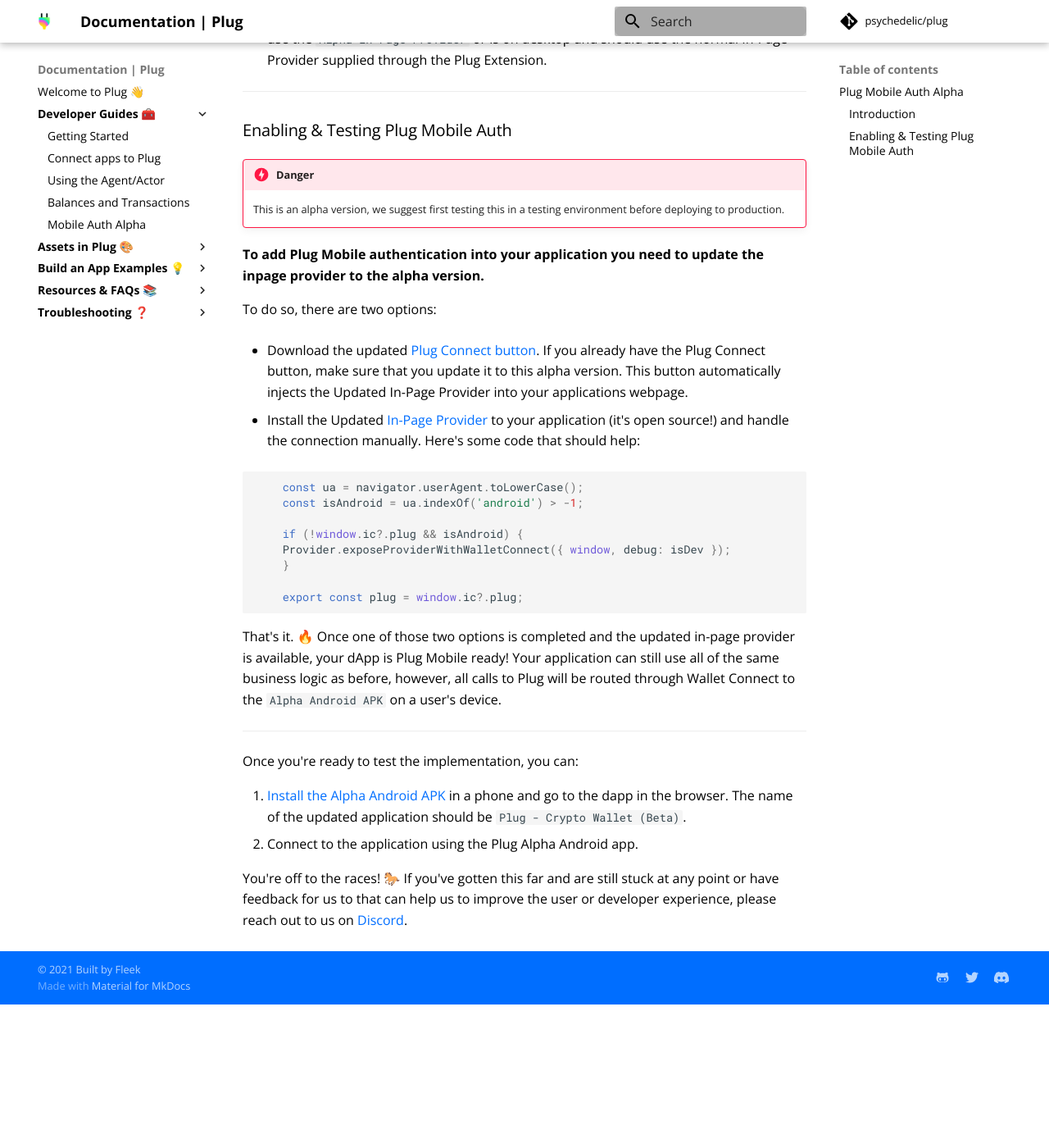
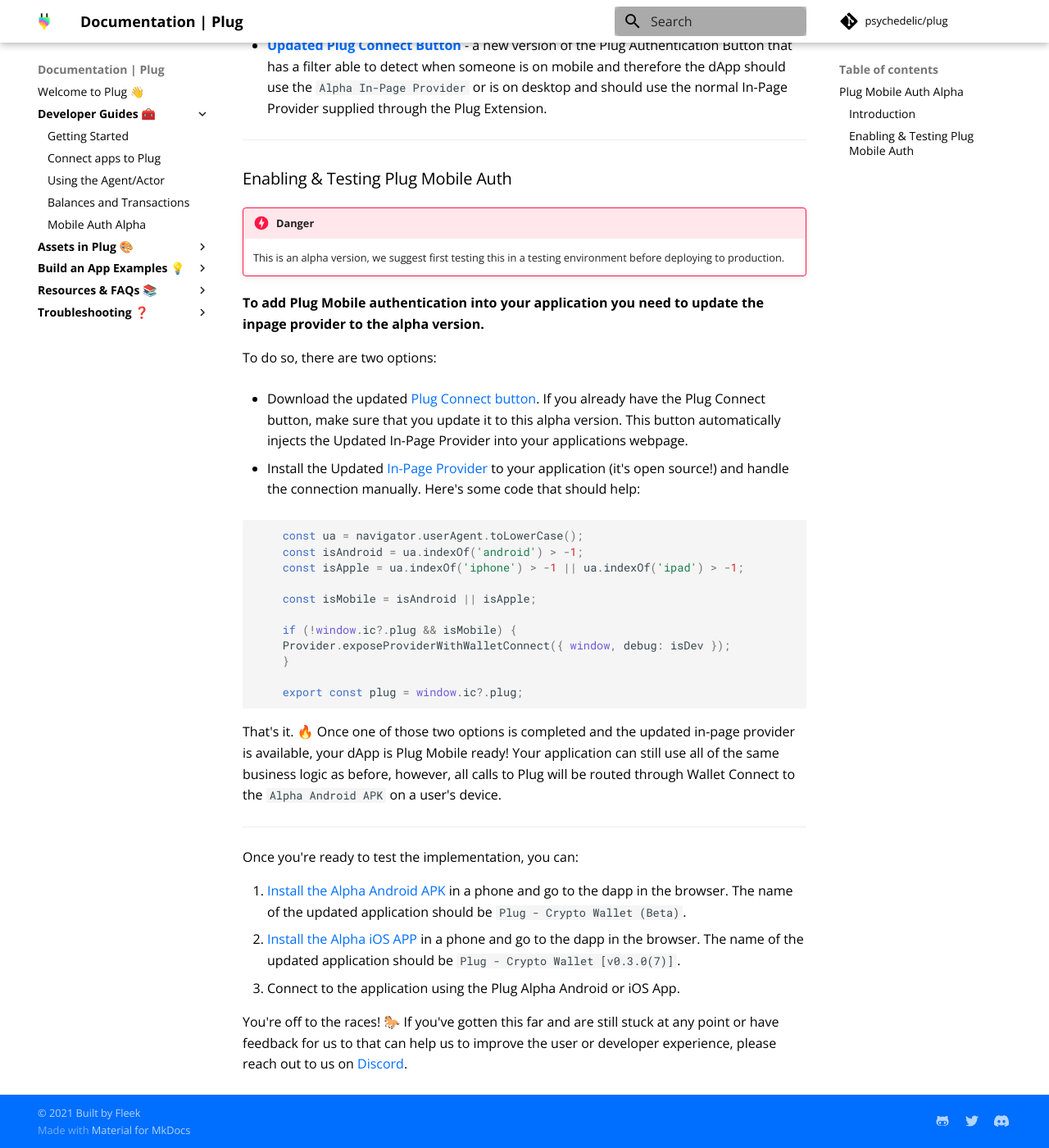
Before and after one commit to Psychedelic/plug-docs, an MkDocs documentation site: the page built from docs/getting-started/alpha-wallet-connect.md, in a window 1280 px wide and 1400 px high, scrolled down 953 px. Shown: the whole window at 82% size. Built offline with MkDocs 1.6.1 and Material for MkDocs 9.7.7, drawn with Linux system fonts in a browser that asks for light colours; comment, search, counter and statistics services are not loaded; before the commit the page ends 2178 px from its top, so only the background shows below that; some of the changed text lies outside the part shown.

Commit message:
Wallet connect 2 (#40)
* added iOS docuemntatio

* improvement

* changed ipa for app

* fixes

```diff
--- a/docs/getting-started/alpha-wallet-connect.md
+++ b/docs/getting-started/alpha-wallet-connect.md
@@ -17,8 +17,9 @@
 
 The alpha Plug Mobile auth comes with 3 packages:
 
-- [**Alpha Android APK**](https://play.google.com/apps/testing/co.psychedelic.plug) - the updated Android application that can talk using Wallet Connect.
-- [**Alpha In-Page Provider**](https://github.com/Psychedelic/plug-inpage-provider/tree/feat/wallet-connect-rpc#readme) - a new in-page provider specially designed to look for & communicate with the `Alpha Android APK`.
+- [**Alpha Android APK**](https://play.google.com/apps/testing/co.psychedelic.plug) - the updated Android application that can communicate using Wallet Connect.
+- [**Alpha iOS APP**](https://testflight.apple.com/join/yID6TEpV) - the updated iOS application that can communicate using Wallet Connect.
+- [**Alpha In-Page Provider**](https://github.com/Psychedelic/plug-inpage-provider/tree/feat/wallet-connect-rpc#readme) - a new in-page provider specially designed to look for & communicate with the `Alpha Android APK` or `Alpha iOS APP`.
 - [**Updated Plug Connect Button**](../../build-an-app-examples/plug-button/) - a new version of the Plug Authentication Button that has a filter able to detect when someone is on mobile and therefore the dApp should use the `Alpha In-Page Provider` or is on desktop and should use the normal In-Page Provider supplied through the Plug Extension.
 
 ---
@@ -41,8 +42,11 @@
 
     const ua = navigator.userAgent.toLowerCase();
     const isAndroid = ua.indexOf('android') > -1;
+    const isApple = ua.indexOf('iphone') > -1 || ua.indexOf('ipad') > -1;
 
-    if (!window.ic?.plug && isAndroid) {
+    const isMobile = isAndroid || isApple;
+
+    if (!window.ic?.plug && isMobile) {
     Provider.exposeProviderWithWalletConnect({ window, debug: isDev });
     }
 
@@ -56,7 +60,8 @@
 Once you're ready to test the implementation, you can:
 
 1. [Install the Alpha Android APK](https://play.google.com/apps/testing/co.psychedelic.plug) in a phone and go to the dapp in the browser. The name of the updated application should be `Plug - Crypto Wallet (Beta)`.
-2. Connect to the application using the Plug Alpha Android app.
+1. [Install the Alpha iOS APP](https://testflight.apple.com/join/yID6TEpV) in a phone and go to the dapp in the browser. The name of the updated application should be `Plug - Crypto Wallet [v0.3.0(7)]`.
+2. Connect to the application using the Plug Alpha Android or iOS App.
 
 
 You're off to the races! 🐎 If you've gotten this far and are still stuck at any point or have feedback for us to that can help us to improve the user or developer experience, please reach out to us on [Discord](https://discord.gg/yVEcEzmrgm).
```
